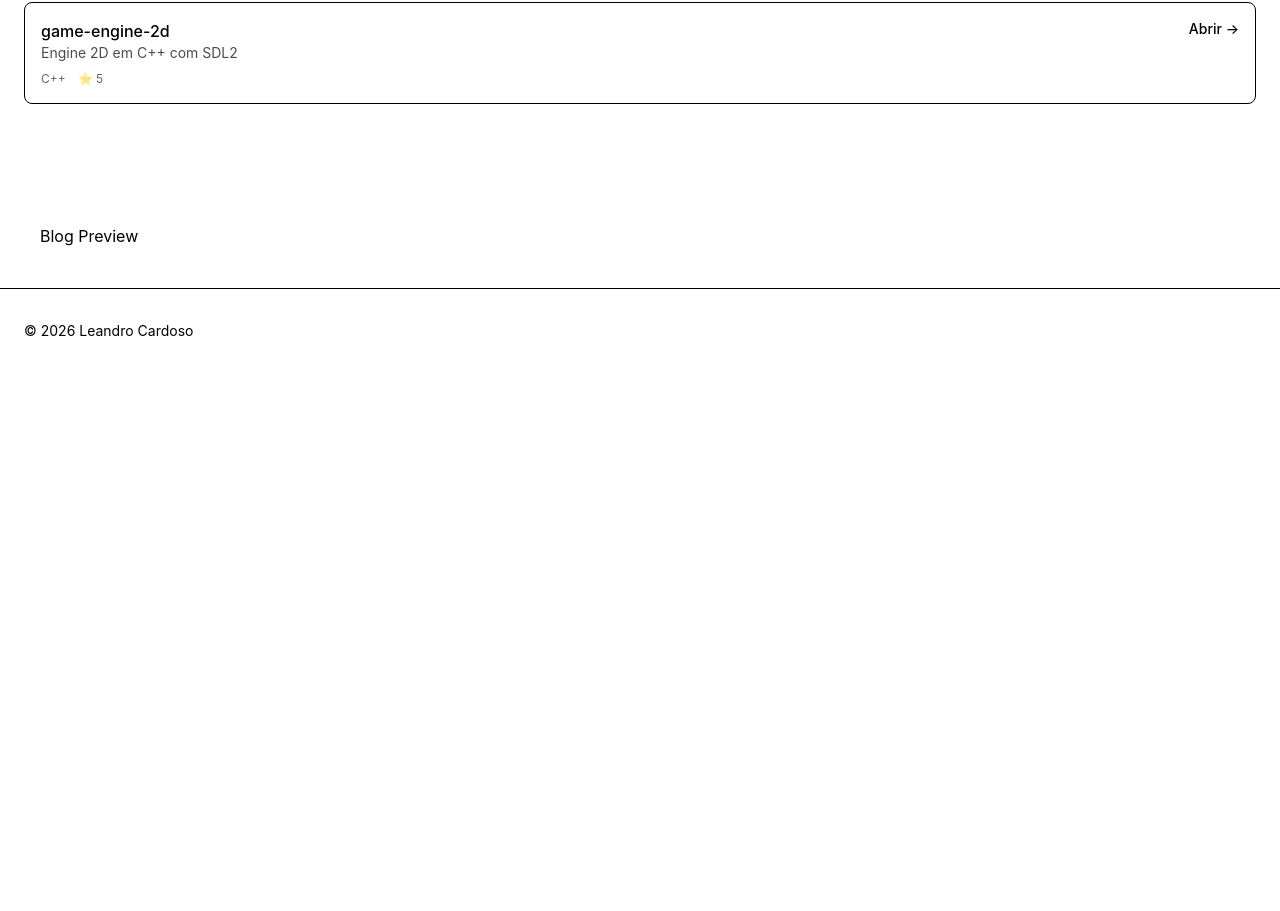
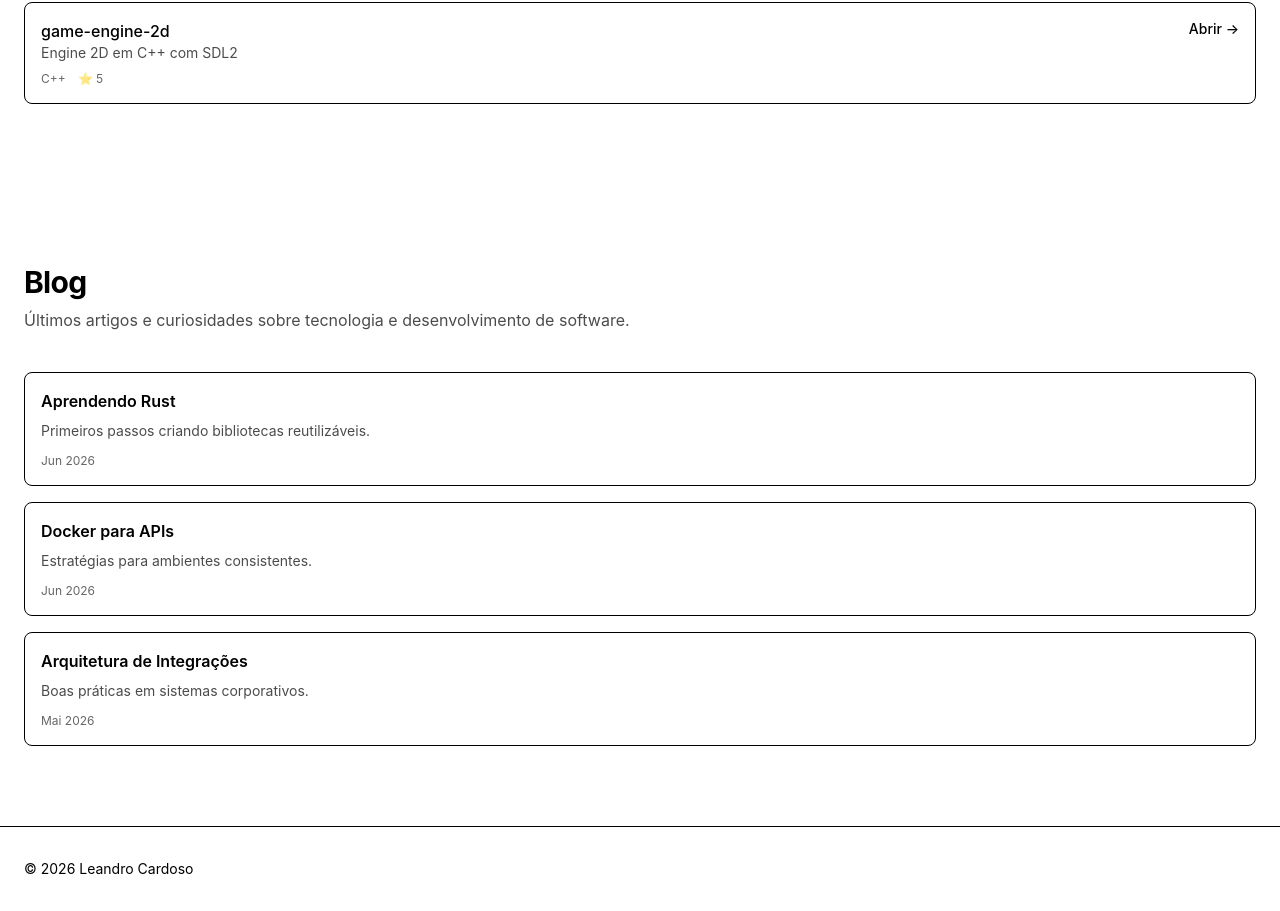
Before and after one commit to Leandro-Cardoso/portfolio, a Nuxt app: page / in a window 1280 px wide. Shown: the part 2384-3295 px from the top of the page. Before the commit the page ends 2757 px from the top, so only its background shows below. Built offline with nearby package versions, Linux system fonts and the light colour scheme.

Commit message:
Blog basico

```diff
--- a/app/components/home/BlogPreview.vue
+++ b/app/components/home/BlogPreview.vue
@@ -1,5 +1,55 @@
 <template>
-  <section class="p-10">
-    Blog Preview
+  <section
+    id="blog"
+    class="mx-auto max-w-7xl px-6 py-20"
+  >
+    <div class="mb-10">
+      <h2
+        class="text-3xl font-bold tracking-tight"
+      >
+        Blog
+      </h2>
+
+      <p class="mt-2 opacity-70">
+        Últimos artigos e curiosidades sobre tecnologia e desenvolvimento de software.
+      </p>
+    </div>
+
+    <div
+      class="grid gap-4"
+    >
+      <SharedBlogCard
+        v-for="post in posts"
+        :key="post.title"
+        :title="post.title"
+        :description="post.description"
+        :date="post.date"
+      />
+    </div>
   </section>
 </template>
+
+<script setup lang="ts">
+const posts = [
+  {
+    title: "Aprendendo Rust",
+    description:
+      "Primeiros passos criando bibliotecas reutilizáveis.",
+    date: "Jun 2026",
+  },
+
+  {
+    title: "Docker para APIs",
+    description:
+      "Estratégias para ambientes consistentes.",
+    date: "Jun 2026",
+  },
+
+  {
+    title: "Arquitetura de Integrações",
+    description:
+      "Boas práticas em sistemas corporativos.",
+    date: "Mai 2026",
+  },
+]
+</script>
--- /dev/null
+++ b/app/components/shared/BlogCard.vue
@@ -0,0 +1,25 @@
+<template>
+  <article
+    class="rounded-lg border p-4 transition hover:-translate-y-1"
+  >
+    <h3 class="mb-2 font-semibold">
+      {{ title }}
+    </h3>
+
+    <p class="mb-3 text-sm opacity-70">
+      {{ description }}
+    </p>
+
+    <div class="text-xs opacity-60">
+      {{ date }}
+    </div>
+  </article>
+</template>
+
+<script setup lang="ts">
+defineProps<{
+  title: string
+  description: string
+  date: string
+}>()
+</script>
```
